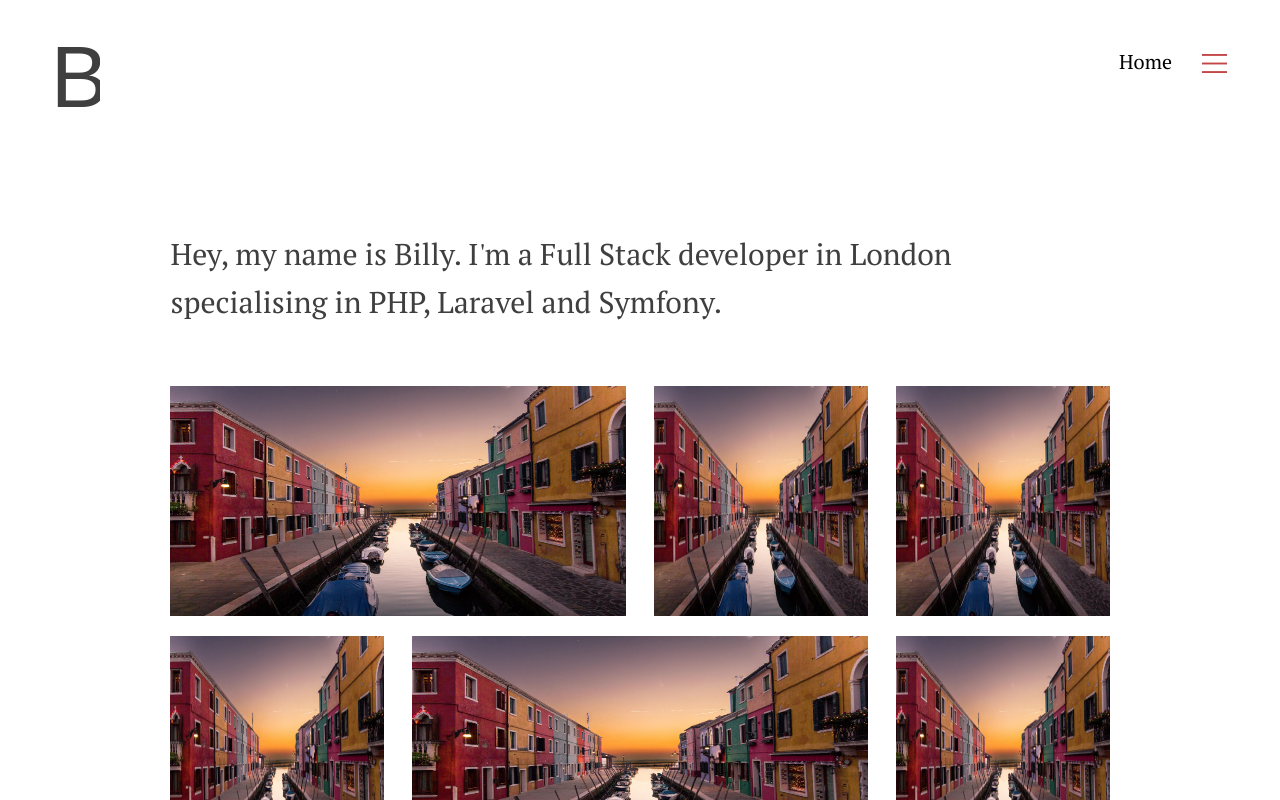
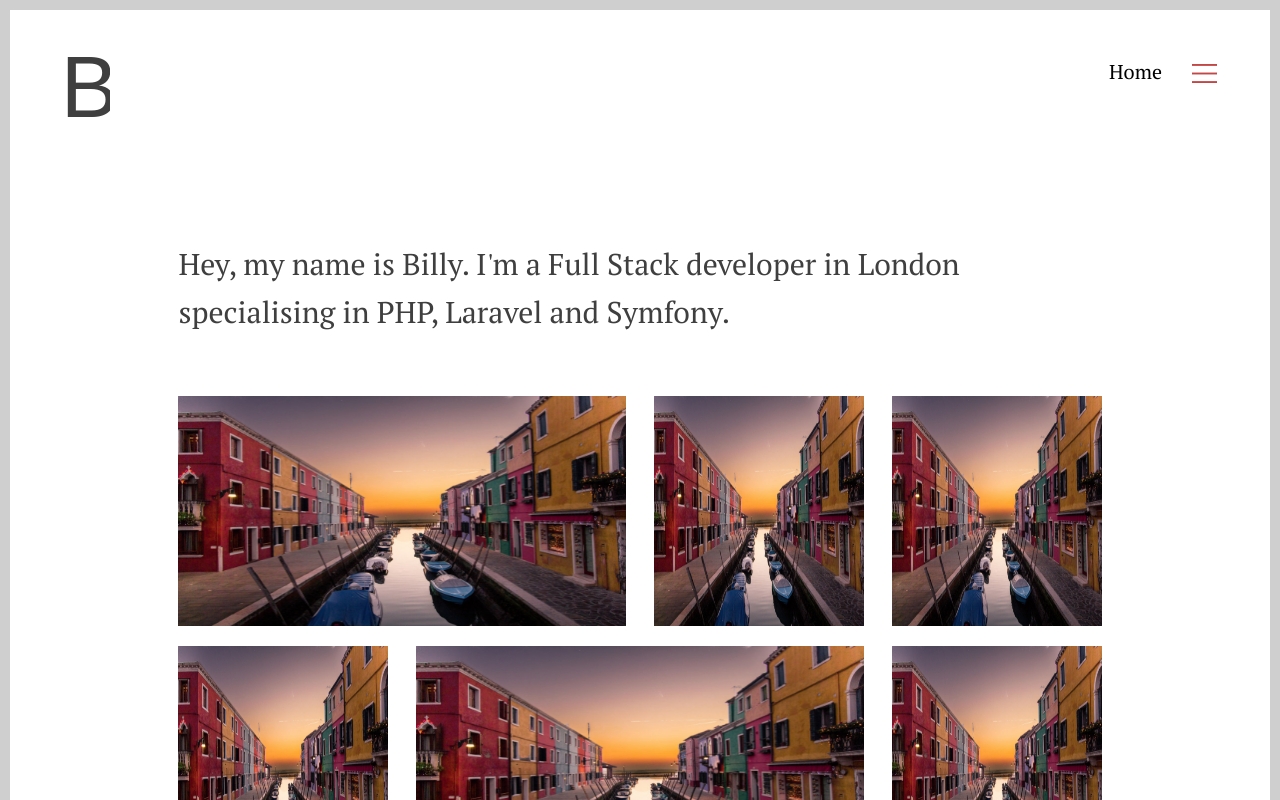
Before and after one commit to BillyPurvis/portfolio-2018, a React app: page / in a window 1280 px wide. Shown: the top 800 px of the page. Built offline with nearby package versions, Linux system fonts and the light colour scheme.

Commit message:
Adds loading grid animation to projectgrid component

```diff
--- a/src/App.js
+++ b/src/App.js
@@ -16,28 +16,46 @@ import Button from './Components/Button/button'
 import Logo from './Components/Header/images/logo.svg'
 import Background from './Scenes/Home/images/bg.jpg'
 
-const ProjectGrid = () => (
+
+class ProjectGrid extends React.Component {
+  renderInSequence() {
+    const gridItem = document.querySelectorAll('.grid-item')
+
+    gridItem.forEach( (item, index) => {
+      setTimeout( () => {
+          item.classList.add('active')
+      }, 340 * index)
+    } )
+    //classToAdd
+  }
+  componentDidMount() {
+    this.renderInSequence()
+  }
+  render() {
+    return (
         <div className="grid-container">
-    <div className="grid-item">
+          <div className={`grid-item`}>
             <img src={Background} alt=""/>
           </div>
-    <div className="grid-item">
+          <div className={`grid-item`}>
             <img src={Background} alt=""/>
           </div>
-    <div className="grid-item">
+          <div className={`grid-item`}>
             <img src={Background} alt=""/>
           </div>
-    <div className="grid-item">
+          <div className={`grid-item`}>
             <img src={Background} alt=""/>
           </div>
-    <div className="grid-item">
+          <div className={`grid-item`}>
             <img src={Background} alt=""/>
           </div>
-    <div className="grid-item">
+          <div className={`grid-item`}>
             <img src={Background} alt=""/>
           </div>
       </div>
     )
+  }
+}
 
 const Article = () => (
   <div className="content-block">
@@ -65,7 +83,11 @@ specialising in PHP,  Laravel and Symfony.</h1>
 
 const Projects = () => (
   <div>
-      <h1>Projects</h1>
+      <ProjectHeader />
+      <p>
+        Lorem ipsum dolor sit amet, consectetur adipiscing elit. Sed ut dictum ante. Cras viverra est fermentum felis vehicula porttitor. Praesent posuere eros ut dignissim consequat. Etiam in neque condimentum, commodo urna ut, scelerisque tortor. Maecenas id neque vel dui pellentesque gravida eu eget mauris. Donec consectetur magna eget dui facilisis, eu pharetra velit laoreet. Curabitur vehicula, velit sit amet consectetur porta, ante erat tristique ligula, vel posuere ex libero id diam.
+      </p>
+      <ProjectGrid />
   </div>
 )
 
--- a/src/Components/Navigation/nav-item.js
+++ b/src/Components/Navigation/nav-item.js
@@ -11,6 +11,7 @@ const NavItem = styled.li`
         color: ${Colors.primaryText};
         &.active:after {
             left: 0;
+            bottom: -10px;
             margin-top: 6px;
             content: ' ';
             width: 22px;
--- a/src/Components/Navigation/navigation.css
+++ b/src/Components/Navigation/navigation.css
@@ -1,6 +1,7 @@
 .nav-wrap {
     top: 0;
     right: 0;
+    z-index: 10;
     width: 100%;
     height: 100%;
     max-width: 360px;
--- a/src/Components/Navigation/navigation.js
+++ b/src/Components/Navigation/navigation.js
@@ -28,7 +28,6 @@ const formatPathName = (pathname) => {
     }
     return '';
 }
-
 const CurrentRoute = withRouter(props =>
     <span>{formatPathName(props.location.pathname)}</span>
 )
@@ -42,6 +41,9 @@ class Navigation extends React.Component {
            currentPage: this.props.location
        }
        this.toggleMenue = this.toggleMenue.bind(this)
+    }
+    greet() {
+        console.log('blue')
     }
    /**
     * Inverse state to toggle menu
@@ -64,7 +66,7 @@ class Navigation extends React.Component {
                 </div>
 
                <div id="main-nav" className= {this.state.menuActive ? 'nav-wrap active' : 'nav-wrap' }>
-                <NavigationElement/>
+                <NavigationElement test={this.toggleMenue}/>
                 </div>
         </div>
        )
@@ -72,11 +74,20 @@ class Navigation extends React.Component {
 }
 
 
-const NavigationElement = () => (
+
+class NavigationElement extends React.Component {
+    constructor(props) {
+        super(props)
+    }
+    g = () => {
+        this.props.test()
+    }
+    render() {
+        return (
     <nav>
         <ul>
             <NavItem>
-                <NavLink exact to="/" activeClassName="active">Home</NavLink>
+                <NavLink exact to="/" activeClassName="active" onClick={this.g}>Home</NavLink>
             </NavItem>
             <NavItem >
                 <NavLink to="/projects" activeClassName="active" >Projects</NavLink>
@@ -90,4 +101,6 @@ const NavigationElement = () => (
         </ul>
     </nav>
 )
+    }
+}
 export default Navigation
--- a/src/Scenes/Project/Components/project-header.js
+++ b/src/Scenes/Project/Components/project-header.js
@@ -5,7 +5,7 @@ const ProjectHeader = () => (
         <h1>Placed App</h1>
         <span className="divider"></span>
         <h2>API Development, Front End</h2>
-        <p>Software Developer</p>
+        <span className="project-role-title">Software Developer</span>
         <span className="divider"></span>
     </div>
 )
--- a/src/index.css
+++ b/src/index.css
@@ -11,6 +11,9 @@
 @import url('https://fonts.googleapis.com/css?family=Lato:300,400,700|PT+Serif');
 
 html {
+  height: 100%;
+  padding: 10px;
+  background: #cfcfcf;
   box-sizing: border-box;
 
 }
@@ -20,9 +23,11 @@ html {
 
 body {
   margin: 0;
+  height: auto;
+  min-height: 100%;
   padding: 45px 53px;
+  background: #fff;
   font-family: 'PT Serif', serif;
-  background: #fff;
 }
 
 /* Text Styles */
@@ -100,8 +105,13 @@ a {
   grid-row: 2;
 }
 .grid-item {
+  opacity: 0;
+  z-index: 0;
   max-height: 230px;
   overflow: hidden;
+}
+.grid-item.active {
+  animation: fade 1s forwards;
 }
 .grid-item:nth-of-type(1) {
   grid-column: 1 / 3;
@@ -115,7 +125,14 @@ a {
   max-height: 230px;
   min-height: 230px;
 }
-
+@keyframes fade {
+  0% {
+    opacity: 0;
+  }
+  100% {
+    opacity: 1;
+  }
+}
 @media screen and (max-width: 1024px) {
   .grid-container {
     grid-template-columns: repeat(3, 1fr);
@@ -137,3 +154,26 @@ a {
     grid-template-columns: repeat(1, 1fr);
   }
 }
+
+/**
+  Projects CSS
+  */
+  .project-header {
+    margin: 0 0 44px 0;
+  }
+  .project-header h1 {
+    font-family: 'PT Serif', serif;
+  }
+  .project-header h2 {
+    font-size: 15px;
+    margin-top: 20px;
+    font-weight: normal;
+    text-transform: uppercase;
+  }
+  .project-header .project-role-title {
+    display: block;
+    font-size: 15px;
+    font-weight: 300;
+    margin-bottom: 20px;
+    font-family: 'Lato', sans-serif;
+  }
```
Lines whose indentation alone changed are shown as unchanged.
